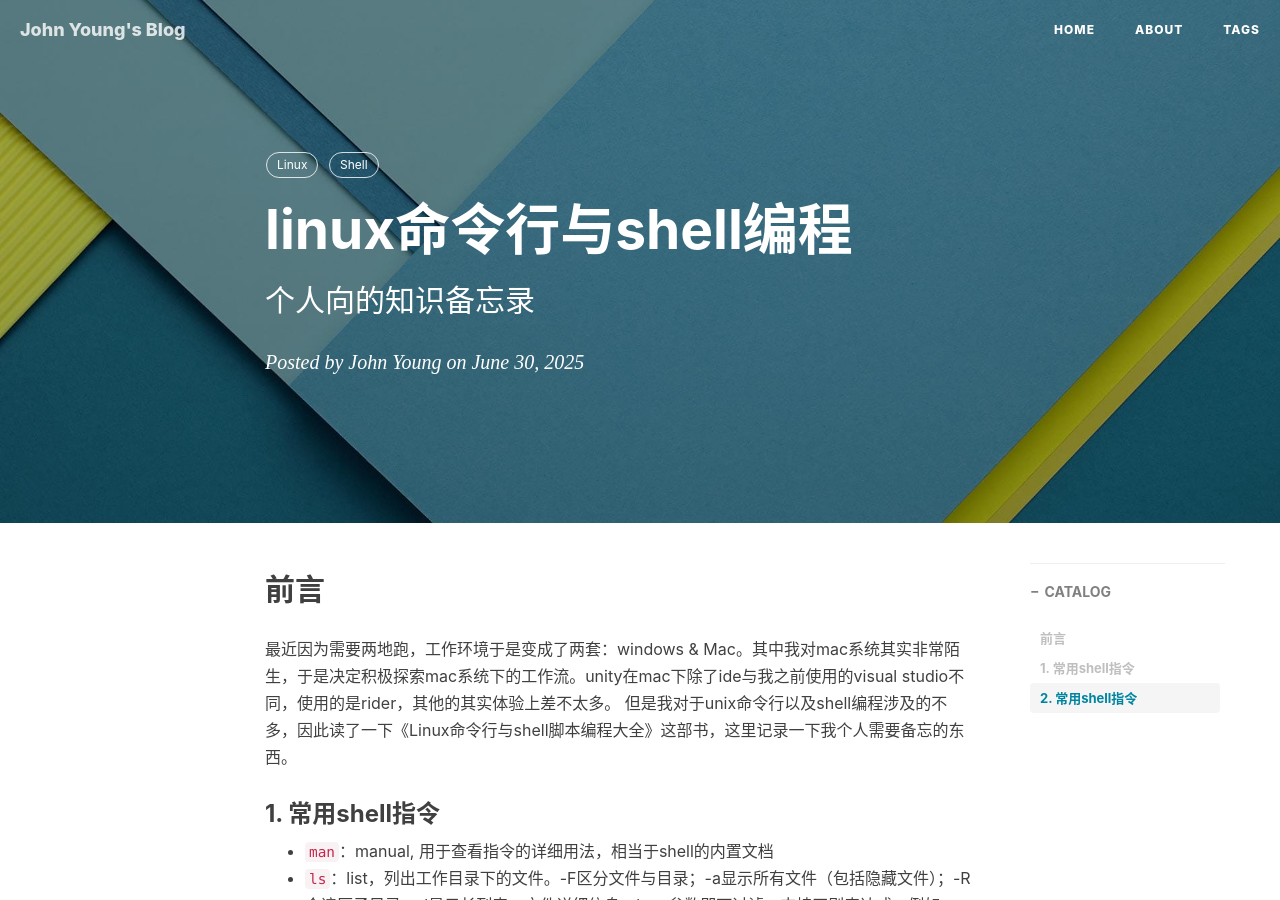
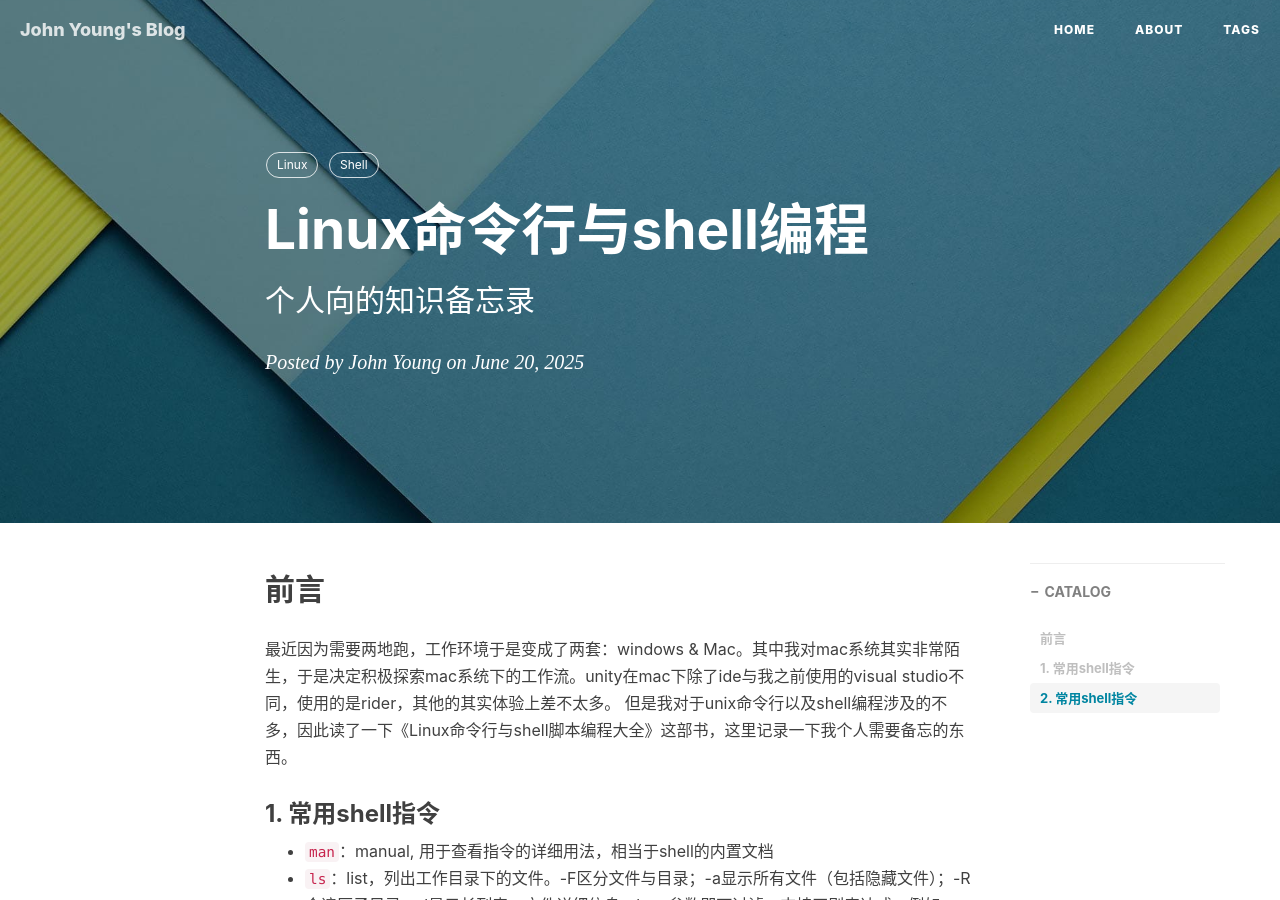
Before and after one commit to JohnYoung404/JohnYoung404.github.io, a Jekyll site: the page built from _posts/2025-06-20-Linux命令行与shell编程.md, in a window 1280 px wide and 900 px high. Built offline with Jekyll 4.4.1, drawn with Linux system fonts in a browser that asks for light colours; nearby versions of some CDN libraries; comment, search, counter and statistics services are not loaded.

```diff
--- a/_posts/2025-06-30-linux命令行与shell编程.md
+++ b/_posts/2025-06-20-Linux命令行与shell编程.md
@@ -1,8 +1,8 @@
 ---
 layout:     post
-title:      linux命令行与shell编程
+title:      Linux命令行与shell编程
 subtitle:   个人向的知识备忘录
-date:       2025-06-30
+date:       2025-06-20
 author:     John Young
 header-img: img/tag-bg-o.jpg
 catalog: true
```
Also changed, not shown: _posts/2024-09-11-UE5的GAS学习.md (+0 -2 lines).
